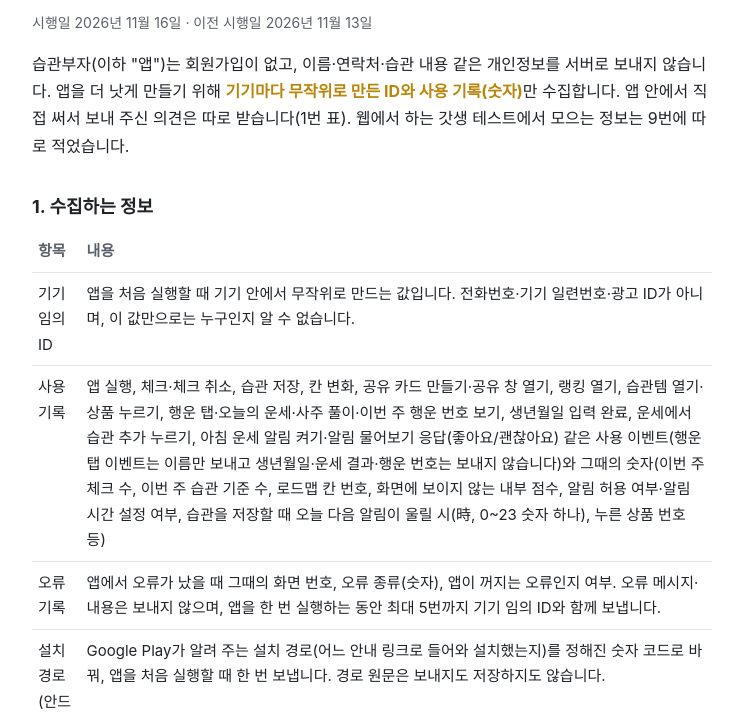
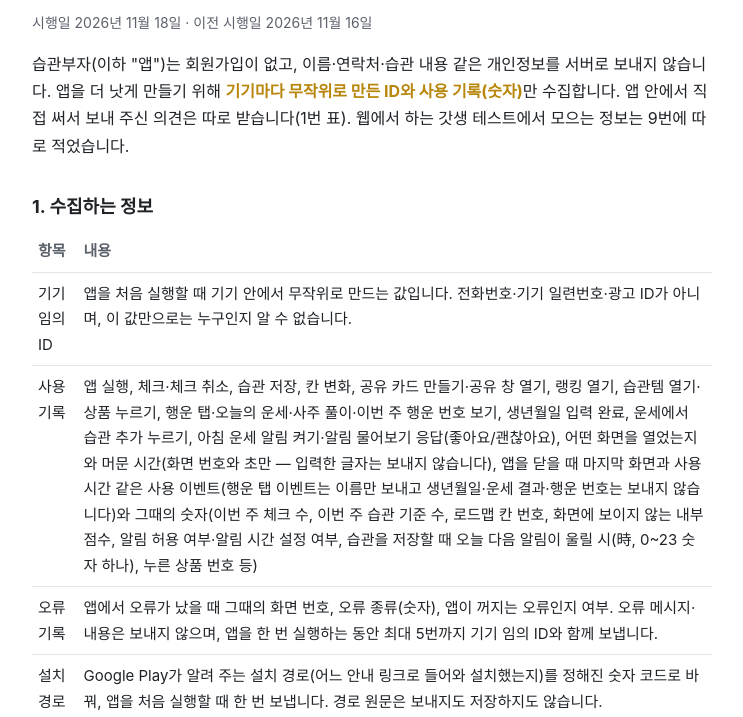
Before and after one commit to seungsoos/habit-rich-privacy, a plain HTML site: page index.html in a window 1280 px wide. Shown: the part 79-796 px from the top of the page, without its empty margins (268-1011 px from the left). Drawn offline with Linux system fonts and the light colour scheme.

Commit message:
사용 기록에 '어떤 화면을 열었는지와 머문 시간' 추가 · 시행일 2026-11-18 (#201)
Co-Authored-By: Claude Opus 5.5 <noreply@anthropic.com>

```diff
--- a/index.html
+++ b/index.html
@@ -23,7 +23,7 @@
 <body>
 <main>
   <h1>습관부자 개인정보처리방침</h1>
-  <p class="date">시행일 2026년 11월 16일 · 이전 시행일 2026년 11월 13일</p>
+  <p class="date">시행일 2026년 11월 18일 · 이전 시행일 2026년 11월 16일</p>
 
   <p>습관부자(이하 "앱")는 회원가입이 없고, 이름·연락처·습관 내용 같은 개인정보를 서버로 보내지 않습니다. 앱을 더 낫게 만들기 위해 <strong>기기마다 무작위로 만든 ID와 사용 기록(숫자)</strong>만 수집합니다. 앱 안에서 직접 써서 보내 주신 의견은 따로 받습니다(1번 표). 웹에서 하는 갓생 테스트에서 모으는 정보는 9번에 따로 적었습니다.</p>
 
@@ -31,7 +31,7 @@
   <div class="wrap"><table>
     <tr><th>항목</th><th>내용</th></tr>
     <tr><td>기기 임의 ID</td><td>앱을 처음 실행할 때 기기 안에서 무작위로 만드는 값입니다. 전화번호·기기 일련번호·광고 ID가 아니며, 이 값만으로는 누구인지 알 수 없습니다.</td></tr>
-    <tr><td>사용 기록</td><td>앱 실행, 체크·체크 취소, 습관 저장, 칸 변화, 공유 카드 만들기·공유 창 열기, 랭킹 열기, 습관템 열기·상품 누르기, 행운 탭·오늘의 운세·사주 풀이·이번 주 행운 번호 보기, 생년월일 입력 완료, 운세에서 습관 추가 누르기, 아침 운세 알림 켜기·알림 물어보기 응답(좋아요/괜찮아요) 같은 사용 이벤트(행운 탭 이벤트는 이름만 보내고 생년월일·운세 결과·행운 번호는 보내지 않습니다)와 그때의 숫자(이번 주 체크 수, 이번 주 습관 기준 수, 로드맵 칸 번호, 화면에 보이지 않는 내부 점수, 알림 허용 여부·알림 시간 설정 여부, 습관을 저장할 때 오늘 다음 알림이 울릴 시(時, 0~23 숫자 하나), 누른 상품 번호 등)</td></tr>
+    <tr><td>사용 기록</td><td>앱 실행, 체크·체크 취소, 습관 저장, 칸 변화, 공유 카드 만들기·공유 창 열기, 랭킹 열기, 습관템 열기·상품 누르기, 행운 탭·오늘의 운세·사주 풀이·이번 주 행운 번호 보기, 생년월일 입력 완료, 운세에서 습관 추가 누르기, 아침 운세 알림 켜기·알림 물어보기 응답(좋아요/괜찮아요), 어떤 화면을 열었는지와 머문 시간(화면 번호와 초만 — 입력한 글자는 보내지 않습니다), 앱을 닫을 때 마지막 화면과 사용 시간 같은 사용 이벤트(행운 탭 이벤트는 이름만 보내고 생년월일·운세 결과·행운 번호는 보내지 않습니다)와 그때의 숫자(이번 주 체크 수, 이번 주 습관 기준 수, 로드맵 칸 번호, 화면에 보이지 않는 내부 점수, 알림 허용 여부·알림 시간 설정 여부, 습관을 저장할 때 오늘 다음 알림이 울릴 시(時, 0~23 숫자 하나), 누른 상품 번호 등)</td></tr>
     <tr><td>오류 기록</td><td>앱에서 오류가 났을 때 그때의 화면 번호, 오류 종류(숫자), 앱이 꺼지는 오류인지 여부. 오류 메시지·내용은 보내지 않으며, 앱을 한 번 실행하는 동안 최대 5번까지 기기 임의 ID와 함께 보냅니다.</td></tr>
     <tr><td>설치 경로(안드로이드)</td><td>Google Play가 알려 주는 설치 경로(어느 안내 링크로 들어와 설치했는지)를 정해진 숫자 코드로 바꿔, 앱을 처음 실행할 때 한 번 보냅니다. 경로 원문은 보내지도 저장하지도 않습니다.</td></tr>
     <tr><td>기기 환경</td><td>운영체제 종류(iOS/Android), 안드로이드 운영체제 버전(API 레벨 숫자, 예: 34), 앱 버전</td></tr>
```
